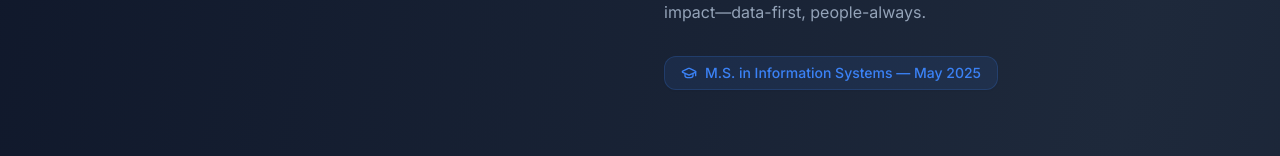
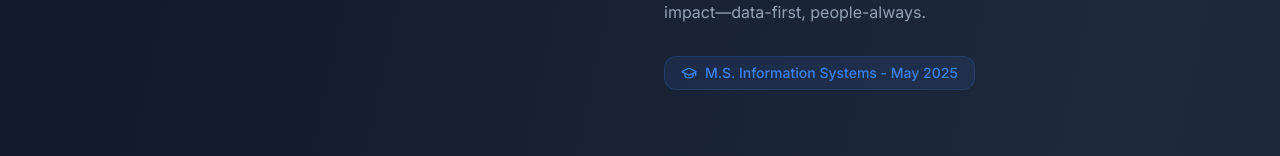
Before and after one commit to srilekhatv/srilekhatv-portfolio, a Next.js app: page / in a window 1280 px wide. Shown: the part 589-745 px from the top of the page. Built offline with nearby package versions, Linux system fonts and the light colour scheme.

Commit message:
Edit graduation highlight

```diff
--- a/components/About.tsx
+++ b/components/About.tsx
@@ -40,7 +40,7 @@ export default function About() {
 
         <div className="mt-4 inline-flex items-center gap-2 w-fit rounded-xl bg-primary/10 px-4 py-2 text-sm font-medium text-primary shadow-sm border border-primary/20 leading-none">
           <GraduationCap className="w-4 h-4 shrink-0" />
-          <span className="align-middle">M.S. in Information Systems — May 2025</span>
+          <span className="align-middle">M.S. Information Systems - May 2025</span>
         </div>
       </div>
     </section>
```
